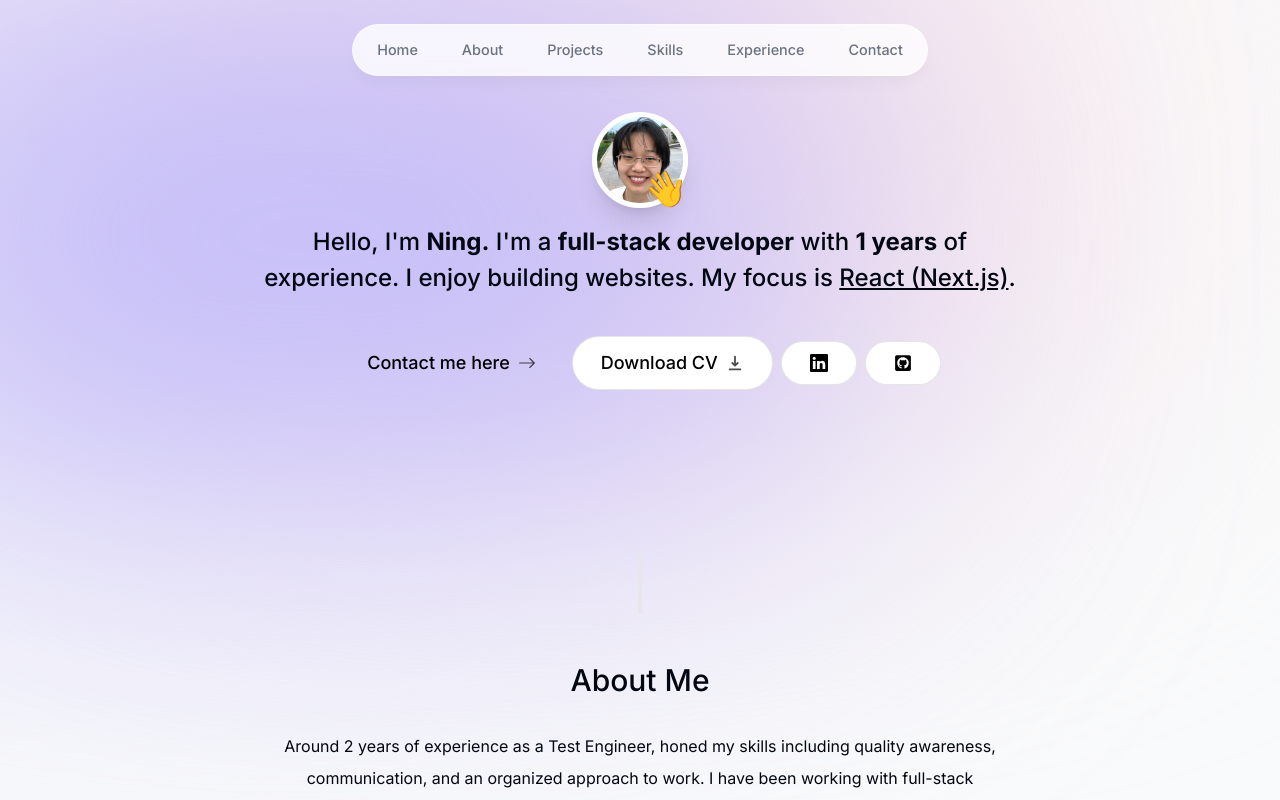
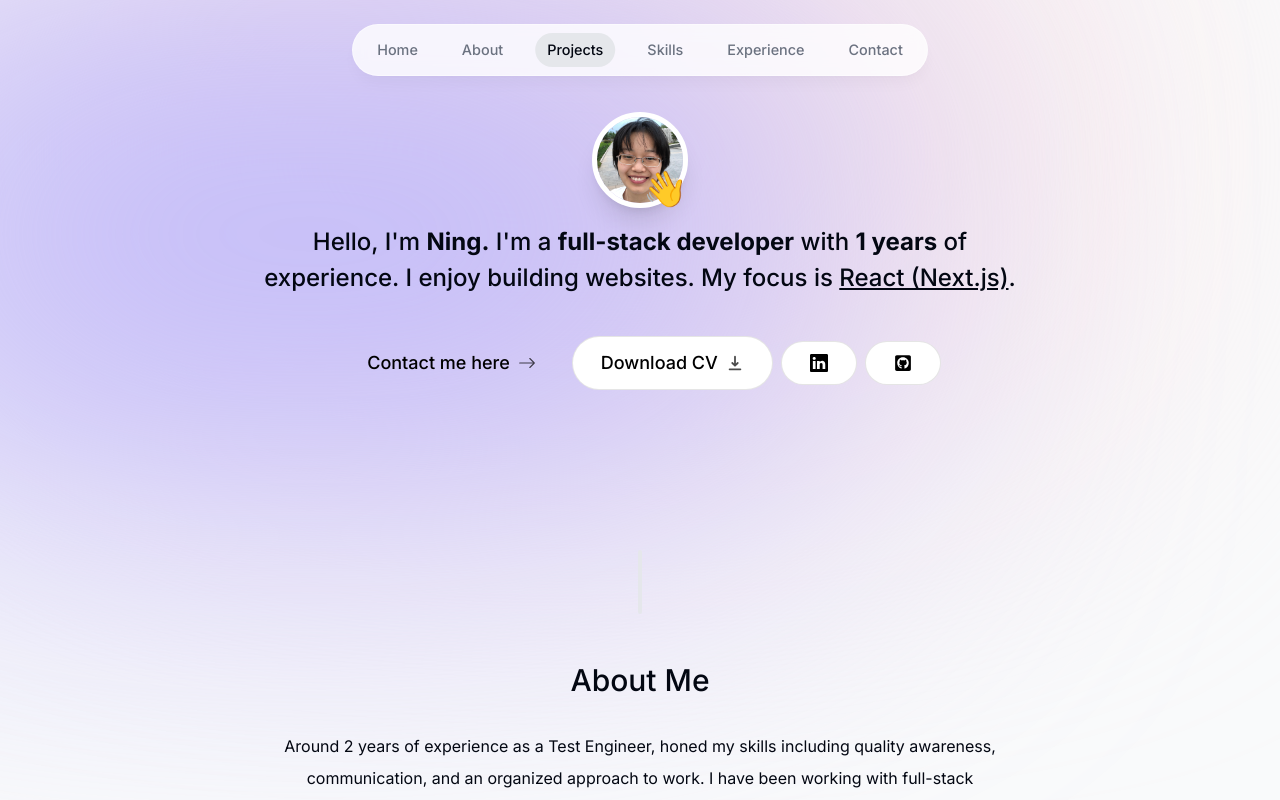
Before and after one commit to Annedrew/portfolio, a Next.js app: page / in a window 1280 px wide. Shown: the top 800 px of the page. Built offline with nearby package versions, Linux system fonts and the light colour scheme.

Commit message:
Add selected style when clicking or scrolling for header.

```diff
--- a/app/layout.tsx
+++ b/app/layout.tsx
@@ -1,23 +1,26 @@
-import './globals.css'
-import { Inter } from 'next/font/google'
-import Header from "@/components/header"
+import "./globals.css";
+import { Inter } from "next/font/google";
+import Header from "@/components/header";
+import ActiveSectionContextProvider from "@/context/active-section-context";
 
-const inter = Inter({ subsets: ['latin'] })
+const inter = Inter({ subsets: ["latin"] });
 
 export const metadata = {
-  title: 'Ning An | Personal Portfolio',
-  description: 'Ning An is a full-stack developer with 1 years of experience and a Msc of Computer Science.',
-}
+  title: "Ning An | Personal Portfolio",
+  description:
+    "Ning An is a full-stack developer with 1 years of experience and a Msc of Computer Science.",
+};
 
 export default function RootLayout({
   children,
 }: {
-  children: React.ReactNode
+  children: React.ReactNode;
 }) {
   return (
-    <html lang="en">
+    <html lang="en" className="!scroll-smooth">
       <body className={`${inter.className} pt-28 bg-gray-50 text-gray-950`}>
-        <div className='bg-[#fbe2e3]
+        <div
+          className="bg-[#fbe2e3]
                         absolute
                         -z-10
                         top-[-6rem]
@@ -26,8 +29,10 @@
                         w-[31.25rem]
                         rounded-full
                         blur-[10rem]
-                        sm:w-[68.75rem]' />
-        <div className='bg-[#bdb7fb]
+                        sm:w-[68.75rem]"
+        />
+        <div
+          className="bg-[#bdb7fb]
                         absolute
                         -z-10
                         top-[-1rem]
@@ -40,10 +45,13 @@
                         md:left-[-33rem]
                         lg:left-[-28rem]
                         xl:left-[-15rem]
-                        2xl:left-[-5rem]' />
-        <Header />
-        {children}
-        </body>
+                        2xl:left-[-5rem]"
+        />
+        <ActiveSectionContextProvider>
+          <Header />
+          {children}
+        </ActiveSectionContextProvider>
+      </body>
     </html>
-  )
+  );
 }
--- a/components/about.tsx
+++ b/components/about.tsx
@@ -1,11 +1,30 @@
 "use client"
-import React from 'react';
+import React, { useEffect } from 'react';
 import SectionHeader from './section-header';
 import { motion } from 'framer-motion';
+import { useInView } from 'react-intersection-observer';
+import { useActiveSectionContext } from '@/context/active-section-context';
 
 export default function About() {
+  const {ref, inView} = useInView({
+    threshold: 0.75,
+  });
+  const { setActiveSection, timeOfLastClick } = useActiveSectionContext();
+
+  useEffect(() => {
+    if (inView && Date.now() - timeOfLastClick > 1000) {
+      setActiveSection("About");
+    }
+  }, [inView, setActiveSection, timeOfLastClick]);
+
   return (
-    <motion.section className='mb-28 max-w-[45rem] text-center leading-8 sm:mb-40'>
+    <motion.section
+    ref={ref}
+    className='mb-28 max-w-[45rem] text-center leading-8 sm:mb-40 scroll-mt-28'
+      initial={{ opacity: 0, y: 100}}
+      animate={{ opacity: 1, y: 0 }}
+      transition={{ delay: 0.175 }}
+      id="about">
         <SectionHeader>About Me</SectionHeader>
         <p className=''>
             Around 2 years of experience as a Test Engineer, honed my skills including quality awareness, communication, and an organized approach to work.
--- a/components/header.tsx
+++ b/components/header.tsx
@@ -4,8 +4,13 @@
 import Link from "next/link";
 import { motion } from "framer-motion";
 import { links } from "@/lib/data";
+import clsx from "clsx";
+import { useActiveSectionContext } from "@/context/active-section-context";
 
 export default function Header() {
+
+  const { activeSection, setActiveSection, setTimeOfLastClick } = useActiveSectionContext();
+
   return (
     <header className="fixed left-0 top-0 z-[999] w-full sm:w-[initial]">
       <motion.div
@@ -27,9 +32,25 @@
               >
                 <Link
                   href={`${link.hash}`}
-                  className="flex w-full items-center justify-center rounded-full px-3 py-3 transition hover:text-gray-950 dark:text-gray-500 dark:hover:text-gray-300"
+                  className={clsx("flex w-full items-center justify-center rounded-full px-3 py-3 transition hover:text-gray-950 dark:text-gray-500 dark:hover:text-gray-300",
+                  {
+                    "text-gray-950": activeSection === link.name,
+                  })}
+                  onClick={() => {
+                    setActiveSection(link.name)
+                    setTimeOfLastClick(Date.now())
+                  }}
                 >
                   {link.name}
+                  {link.name === activeSection && (
+                    <motion.span className="bg-gray-200 rounded-full absolute inset-0 -z-10"
+                      layoutId="activeSection"
+                      transition={{
+                        type: "spring",
+                        stiffness: 380,
+                        damping: 30,
+                      }}></motion.span>
+                  )}
                 </Link>
               </motion.li>
             );
--- a/components/intro.tsx
+++ b/components/intro.tsx
@@ -1,15 +1,28 @@
 "use client";
-import React from "react";
+import React, { useEffect } from "react";
 import Image from "next/image";
 import { motion } from "framer-motion";
 import Link from "next/link";
 import { BsArrowRight, BsLinkedin } from "react-icons/bs";
 import { HiDownload } from "react-icons/hi";
 import { FaGithubSquare } from "react-icons/fa";
+import { useInView } from 'react-intersection-observer';
+import { useActiveSectionContext } from '@/context/active-section-context';
 
 export default function Intro() {
+  const {ref, inView} = useInView({
+    threshold: 0.5
+  });
+  const { setActiveSection, timeOfLastClick } = useActiveSectionContext();
+
+  useEffect(() => {
+    if (inView && Date.now() - timeOfLastClick > 1000) {
+      setActiveSection("Home");
+    }
+  }, [inView, setActiveSection, timeOfLastClick]);
+
   return (
-    <section className="mb-28 max-w-[50rem]">
+    <section ref={ref} className="mb-28 max-w-[50rem] scroll-mt-28" id="home">
       <div className="flex items-center justify-center gap-5">
         <div className="relative">
           <motion.div
--- a/components/projects.tsx
+++ b/components/projects.tsx
@@ -1,11 +1,25 @@
-import React from "react";
+"use client"
+import React, { useEffect } from "react";
 import SectionHeader from "./section-header";
 import { projectsData } from "@/lib/data";
 import Project from "./project";
+import { useInView } from 'react-intersection-observer';
+import { useActiveSectionContext } from '@/context/active-section-context';
 
 export default function Projects() {
+  const {ref, inView} = useInView({
+    threshold: 0.5
+  });
+  const { setActiveSection, timeOfLastClick } = useActiveSectionContext();
+
+  useEffect(() => {
+    if (inView && Date.now() - timeOfLastClick > 1000) {
+      setActiveSection("Projects");
+    }
+  }, [inView, setActiveSection, timeOfLastClick]);
+
   return (
-    <section>
+    <section ref={ref} className="scroll-mt-28" id="projects">
       <SectionHeader>My Projects</SectionHeader>
       <div>
         {projectsData.map((project, index) => (
--- /dev/null
+++ b/context/active-section-context.tsx
@@ -0,0 +1,44 @@
+"use client"
+import { links } from '@/lib/data';
+import React, { useContext, useState, createContext } from 'react';
+
+// number is used as an index to access elements in the links array.
+type SectionName = typeof links[number]["name"];
+
+type ActiveSectionContextProviderProps = {
+  children: React.ReactNode;
+}
+
+type ActiveSectionContextType = {
+  activeSection: SectionName;
+  setActiveSection: React.Dispatch<React.SetStateAction<SectionName>>;
+  timeOfLastClick: number;
+  setTimeOfLastClick: React.Dispatch<React.SetStateAction<number>>;
+}
+
+export const ActiveSectionContext = createContext<ActiveSectionContextType | null>(null);
+
+export default function ActiveSectionContextProvider({ children }: ActiveSectionContextProviderProps) {
+  const [activeSection, setActiveSection] = useState<SectionName>("Home");
+  // Keep track of this to disable the observer temprarily when user clicks on a link, so that headers in between don't stop by.
+  const [timeOfLastClick, setTimeOfLastClick] = useState(0);
+
+  return <ActiveSectionContext.Provider value={{
+    activeSection,
+    setActiveSection,
+    timeOfLastClick,
+    setTimeOfLastClick,
+  }}>{children}</ActiveSectionContext.Provider>;
+}
+
+export function useActiveSectionContext() {
+  const context = useContext(ActiveSectionContext);
+
+  if (context === null) {
+    throw new Error(
+      "useActiveSectionContext must be used within an ActiveSectionContextProvider"
+    );
+  }
+
+  return context;
+}
--- a/package.json
+++ b/package.json
@@ -13,6 +13,7 @@
     "@types/react": "18.2.74",
     "@types/react-dom": "18.2.24",
     "autoprefixer": "10.4.19",
+    "clsx": "^2.1.0",
     "eslint": "8.57.0",
     "eslint-config-next": "14.1.4",
     "framer-motion": "^11.0.25",
@@ -21,6 +22,7 @@
     "react": "18.2.0",
     "react-dom": "18.2.0",
     "react-icons": "^5.0.1",
+    "react-intersection-observer": "^9.8.1",
     "tailwindcss": "3.4.3",
     "typescript": "5.4.4"
   }
```
Also changed, not shown: 1 other file (tests, documents, lock files or other folders).
